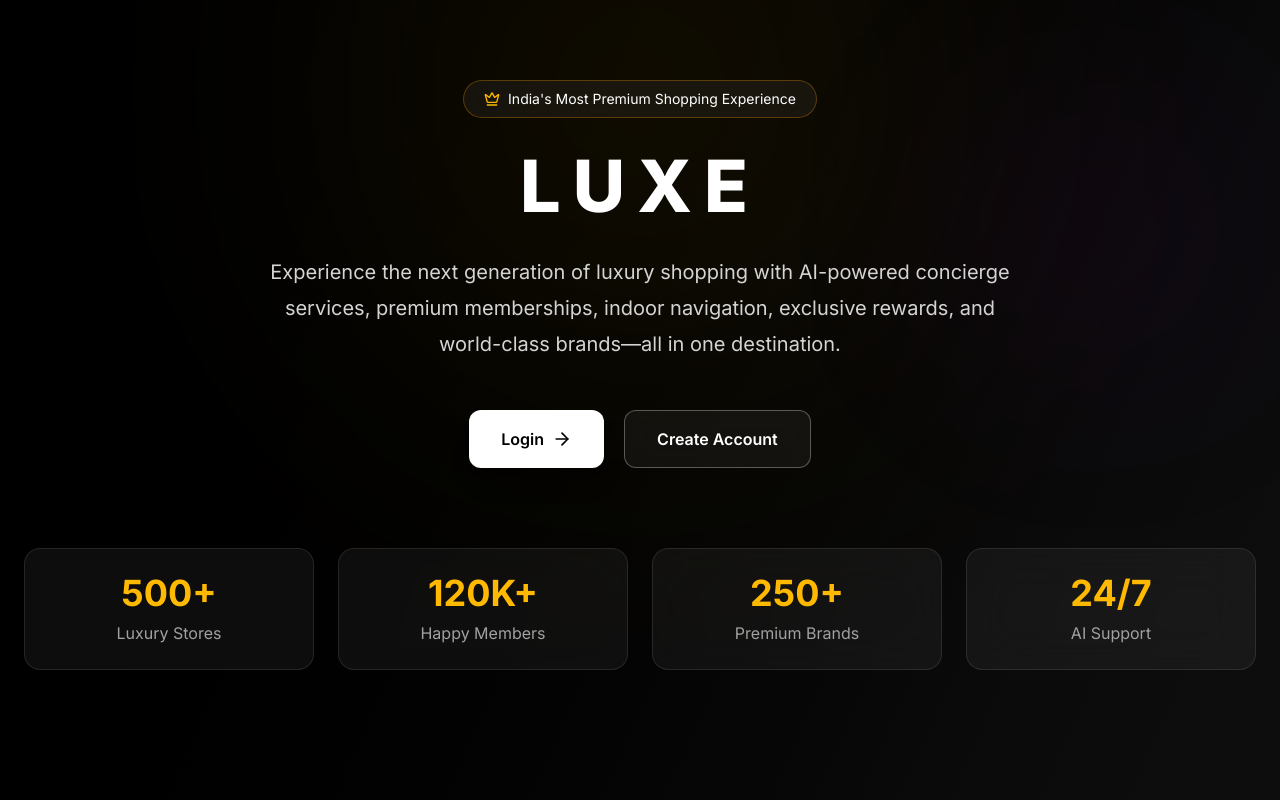
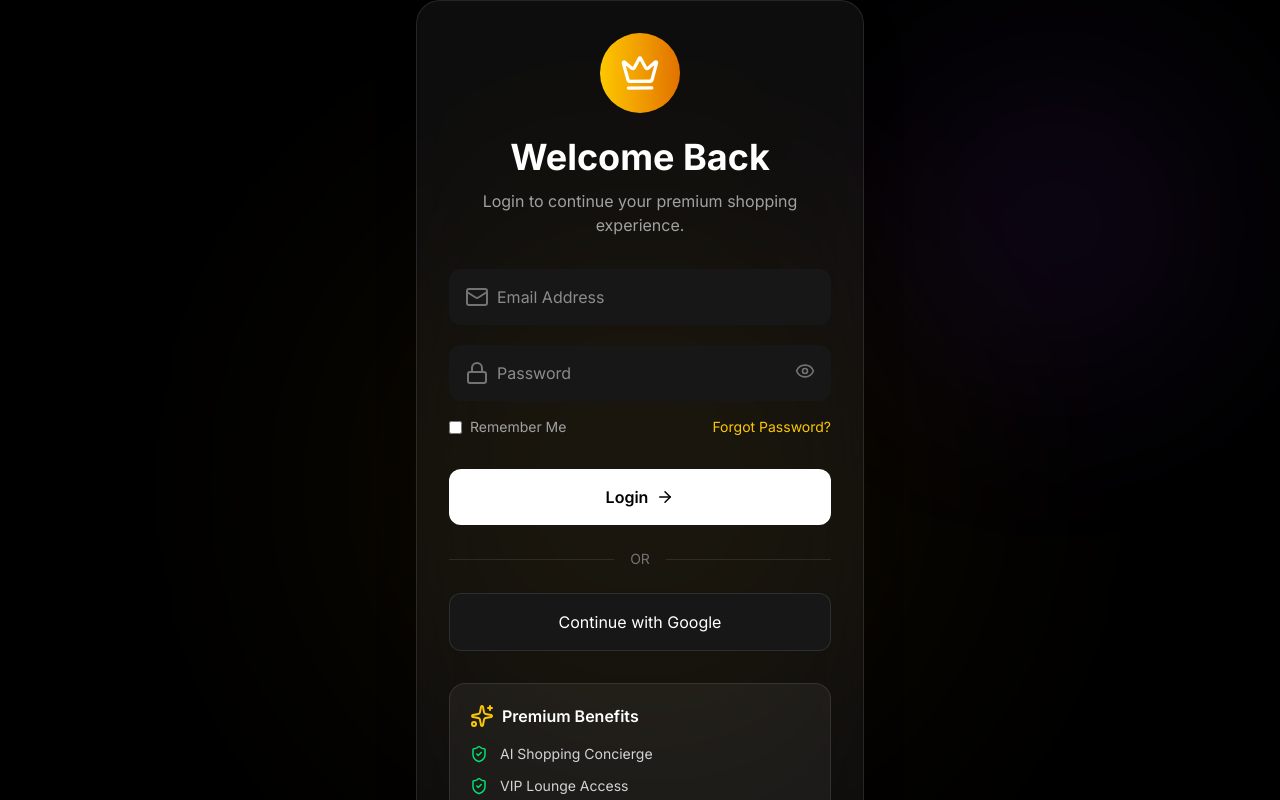
Before and after one commit to Muthuraja18/shopping-mall, a React (Vite) app: page / in a window 1280 px wide. Shown: the top 800 px of the page. Built offline with nearby package versions, Linux system fonts and the light colour scheme; no server answers.

Commit message:
Refactor App component for authentication flow

```diff
--- a/src/App.tsx
+++ b/src/App.tsx
@@ -1,91 +1,111 @@
 import { useState } from "react";
 
-import LandingPage from "./components/LandingPage";
 import Login from "./components/Login";
 import Register from "./components/Register";
+import ForgotPassword from "./components/ForgotPassword";
+import ResetPassword from "./components/ResetPassword";
+import HomeView from "./components/HomeView";
 
-import HomeView from "./components/HomeView";
-import SearchView from "./components/SearchView";
-import StoresView from "./components/StoresView";
-import ProfileView from "./components/ProfileView";
-import BottomNav from "./components/BottomNav";
 
 export default function App() {
+
+
   const [page, setPage] = useState<
-    "landing" | "login" | "register" | "home"
-  >("landing");
+    "login" | "register" | "forgot" | "reset" | "home"
+  >("login");
 
-  const [tab, setTab] = useState<
-    "home" | "search" | "stores" | "profile"
-  >("home");
 
-  const [selectedCategory, setSelectedCategory] = useState<
-    "Fashion" | "Tech" | "Dining" | "Beauty" | "All"
-  >("All");
 
   return (
+
     <>
-      {page === "landing" && (
-        <LandingPage
-          onLogin={() => setPage("login")}
-          onRegister={() => setPage("register")}
-        />
-      )}
 
-      {page === "login" && (
-        <Login
-          onSuccess={() => {
-            setPage("home");
-            setTab("home");
-          }}
-          onRegister={() => setPage("register")}
-        />
-      )}
 
-      {page === "register" && (
-        <Register
-          onLogin={() => setPage("login")}
-        />
-      )}
+      {
+        page === "login" && (
 
-      {page === "home" && (
-        <>
-          {tab === "home" && (
-            <HomeView
-              onSelectStore={(store) => console.log(store)}
-              onSelectCategory={setSelectedCategory}
-              onJoinMembership={() => {}}
-              onOpenConcierge={() => {}}
-              isMember={false}
-              onSwitchTab={setTab}
-            />
-          )}
+          <Login
 
-          {tab === "search" && (
-            <SearchView
-              onSelectStore={(store) => console.log(store)}
-              onOpenConcierge={() => {}}
-              selectedCategory={selectedCategory}
-              onSelectCategory={setSelectedCategory}
-            />
-          )}
+            onSuccess={() => setPage("home")}
 
-          {tab === "stores" && (
-            <StoresView
-              onSelectStore={(store) => console.log(store)}
-            />
-          )}
+            onRegister={() => setPage("register")}
 
-          {tab === "profile" && (
-            <ProfileView />
-          )}
+            onForgotPassword={() => setPage("forgot")}
 
-          <BottomNav
-            active={tab}
-            onChange={setTab}
           />
-        </>
-      )}
+
+        )
+      }
+
+
+
+
+
+      {
+        page === "register" && (
+
+          <Register
+
+            onLogin={() => setPage("login")}
+
+          />
+
+        )
+      }
+
+
+
+
+
+
+      {
+        page === "forgot" && (
+
+          <ForgotPassword
+
+            onBack={() => setPage("login")}
+
+          />
+
+        )
+      }
+
+
+
+
+
+
+
+      {
+        page === "reset" && (
+
+          <ResetPassword
+
+            onSuccess={() => setPage("login")}
+
+          />
+
+        )
+      }
+
+
+
+
+
+
+
+      {
+        page === "home" && (
+
+          <HomeView />
+
+        )
+      }
+
+
+
     </>
+
   );
+
 }
```
